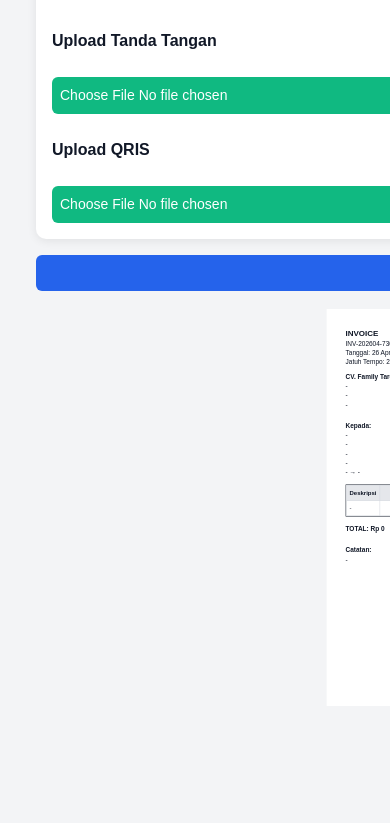
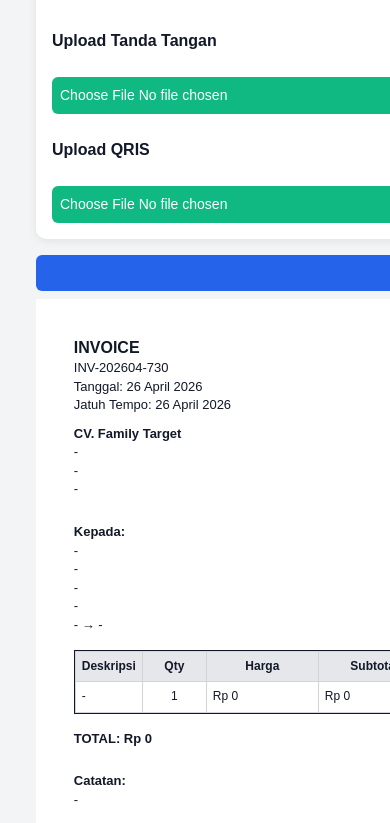
Before and after one commit to rahmatfantastik07/invoice-app, a Next.js app: page / in a window 390 px wide. Shown: the part 1272-2095 px from the top of the page. Built offline with nearby package versions, Linux system fonts and the light colour scheme.

Commit message:
Update globals.css

```diff
--- a/app/globals.css
+++ b/app/globals.css
@@ -104,27 +104,23 @@ input[type="file"] {
    PREVIEW WRAPPER
    ========================= */
 
-.preview-wrapper {
+.flex.justify-center {
   width: 100%;
   overflow-x: auto;
+  padding: 10px;
   display: flex;
   justify-content: center;
-  padding: 10px;
-}
-
-/* area scaling */
-.preview-scale {
-  transform-origin: top center;
 }
 
 /* =========================
-   A4 DESKTOP (FIXED - JANGAN DIUBAH)
+   A4 DESKTOP (JANGAN DIUBAH)
    ========================= */
 
-.preview-scale > div {
+.flex.justify-center > div {
   width: 297mm;
   min-height: 210mm;
   background: white;
+  transform-origin: top center;
 }
 
 /* =========================
@@ -148,28 +144,29 @@ th {
 }
 
 /* =========================
-   🔥 RESPONSIVE (AMAN UNTUK PDF)
+   🔥 MOBILE FIX UTAMA
    ========================= */
 
-/* tablet */
-@media (max-width: 1024px) {
-  .preview-scale {
-    transform: scale(0.85);
-  }
-}
-
-/* hp */
 @media (max-width: 768px) {
 
+  /* grid tetap 1 kolom */
   .grid {
     grid-template-columns: 1fr !important;
   }
 
-  .preview-scale {
-    transform: scale(0.65);
+  /* wrapper JANGAN hidden */
+  .flex.justify-center {
+    overflow-x: auto;
   }
 
-  /* header stack */
+  /* 🔥 SOLUSI: FIT WIDTH TANPA SCALE BERLEBIH */
+  .flex.justify-center > div {
+    width: 100% !important;
+    min-height: auto !important;
+    padding: 16px !important;
+  }
+
+  /* header jadi stack */
   .flex.justify-between {
     flex-direction: column !important;
     gap: 10px;
@@ -180,24 +177,27 @@ th {
     text-align: left !important;
   }
 
+  /* gambar */
   img {
     max-width: 120px;
     height: auto !important;
   }
 
-  /* table tetap rapi */
+  /* table scroll */
   table {
     display: block;
     overflow-x: auto;
     white-space: nowrap;
   }
 
+  /* footer */
   .flex.items-end {
     flex-direction: column !important;
     gap: 16px;
     align-items: flex-start !important;
   }
 
+  /* font lebih readable */
   .text-sm {
     font-size: 14px !important;
   }
@@ -207,12 +207,11 @@ th {
   }
 }
 
-/* hp kecil */
+/* =========================
+   EXTRA SMALL
+   ========================= */
+
 @media (max-width: 480px) {
-
-  .preview-scale {
-    transform: scale(0.5);
-  }
 
   h1 {
     font-size: 16px !important;
```
